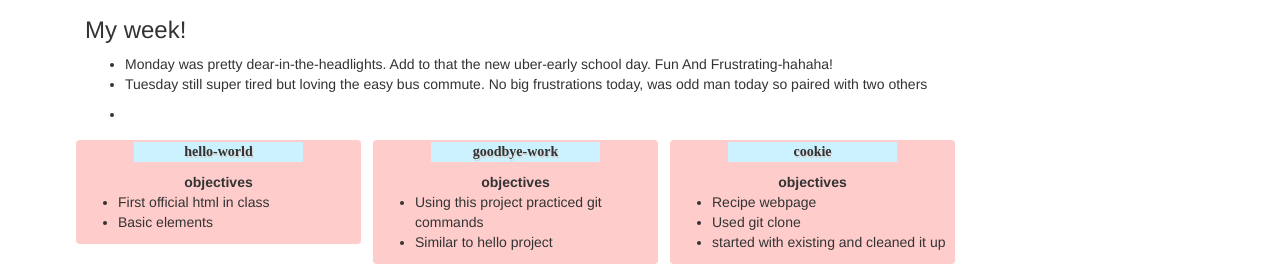
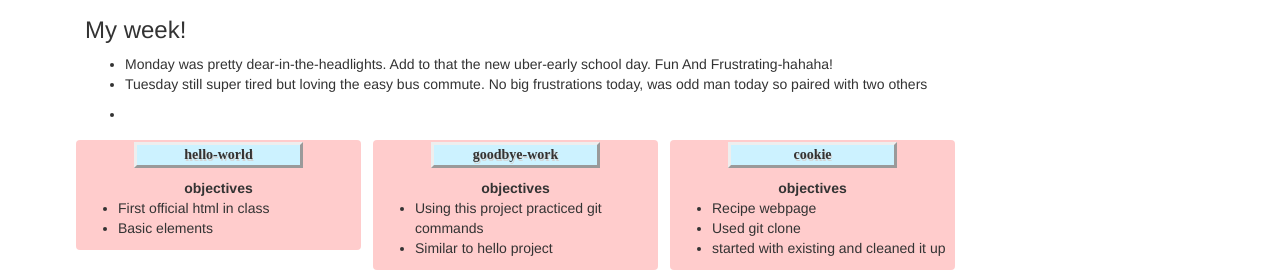
Before and after one commit to bkindtoall/fury-portfolio, a plain HTML site: page index.html in a window 1280 px wide. Shown: the part 563-835 px from the top of the page. Drawn offline with Linux system fonts and the light colour scheme.

Commit message:
added border style to grid headers

```diff
--- a/css/styles.css
+++ b/css/styles.css
@@ -43,4 +43,5 @@
   font-family: serif;
   margin-left: 20%;
   margin-right: 20%;
+  border-style: outset;
 }
```
